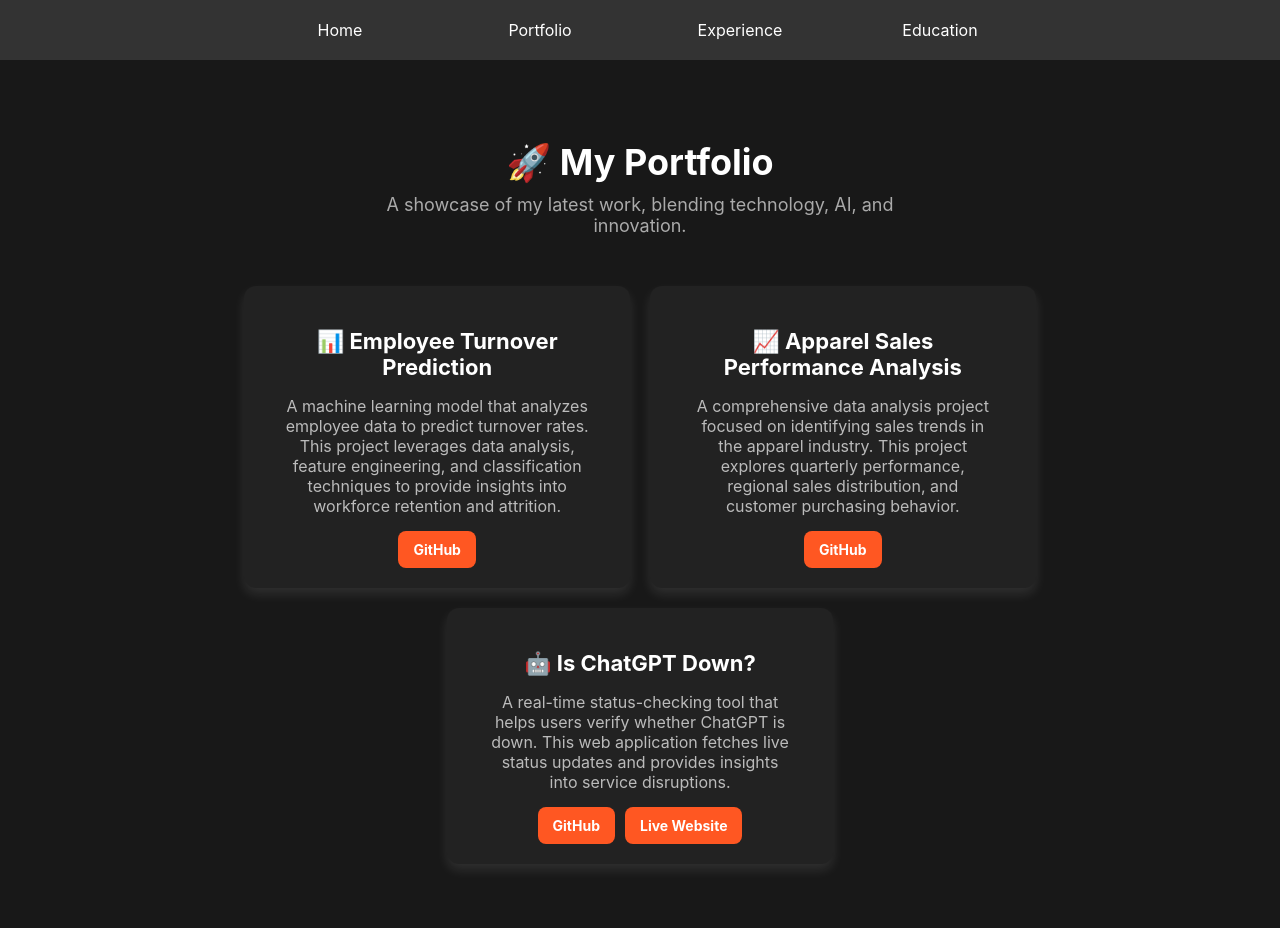
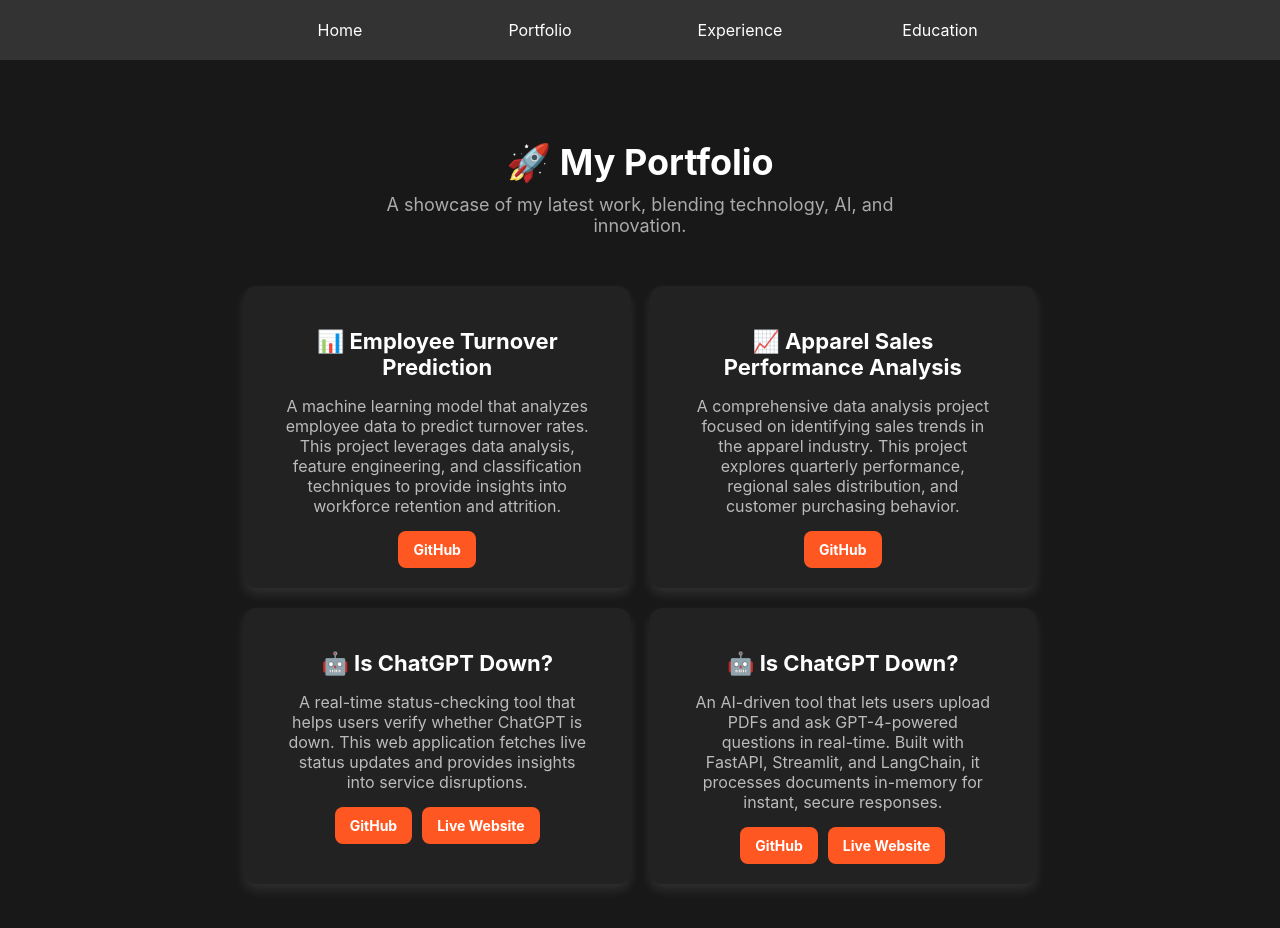
Before and after one commit to Amir1998ali/amirali.mohseni, a React (Create React App) app: page /portfolio in a window 1280 px wide. Shown: the top 928 px of the page. Built offline with nearby package versions, Linux system fonts and the light colour scheme.

Commit message:
Added PDF-QA project to portfolio with description and links

```diff
--- a/src/components/Portfolio.js
+++ b/src/components/Portfolio.js
@@ -20,6 +20,13 @@
       'A real-time status-checking tool that helps users verify whether ChatGPT is down. This web application fetches live status updates and provides insights into service disruptions.',
     github: 'https://github.com/Amir1998ali/ischatgptdown',
     website: 'https://ischatgptdown.xyz/',
+  },
+  {
+    title: '🤖 Is ChatGPT Down?',
+    description:
+      'An AI-driven tool that lets users upload PDFs and ask GPT-4-powered questions in real-time. Built with FastAPI, Streamlit, and LangChain, it processes documents in-memory for instant, secure responses.',
+    github: 'https://github.com/Amir1998ali/pdf-qa-app',
+    website: 'https://pdf-question-and-answer.streamlit.app/',
   },
 ];
 
```
